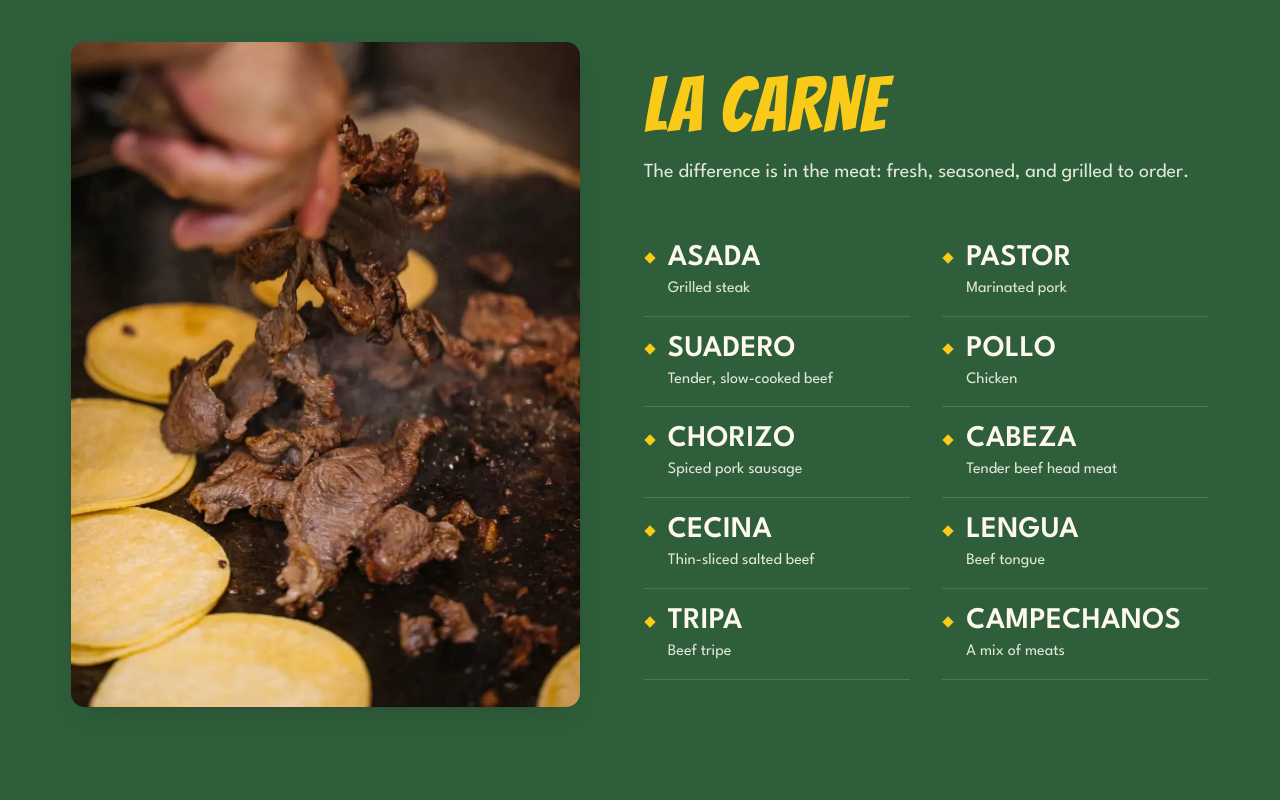
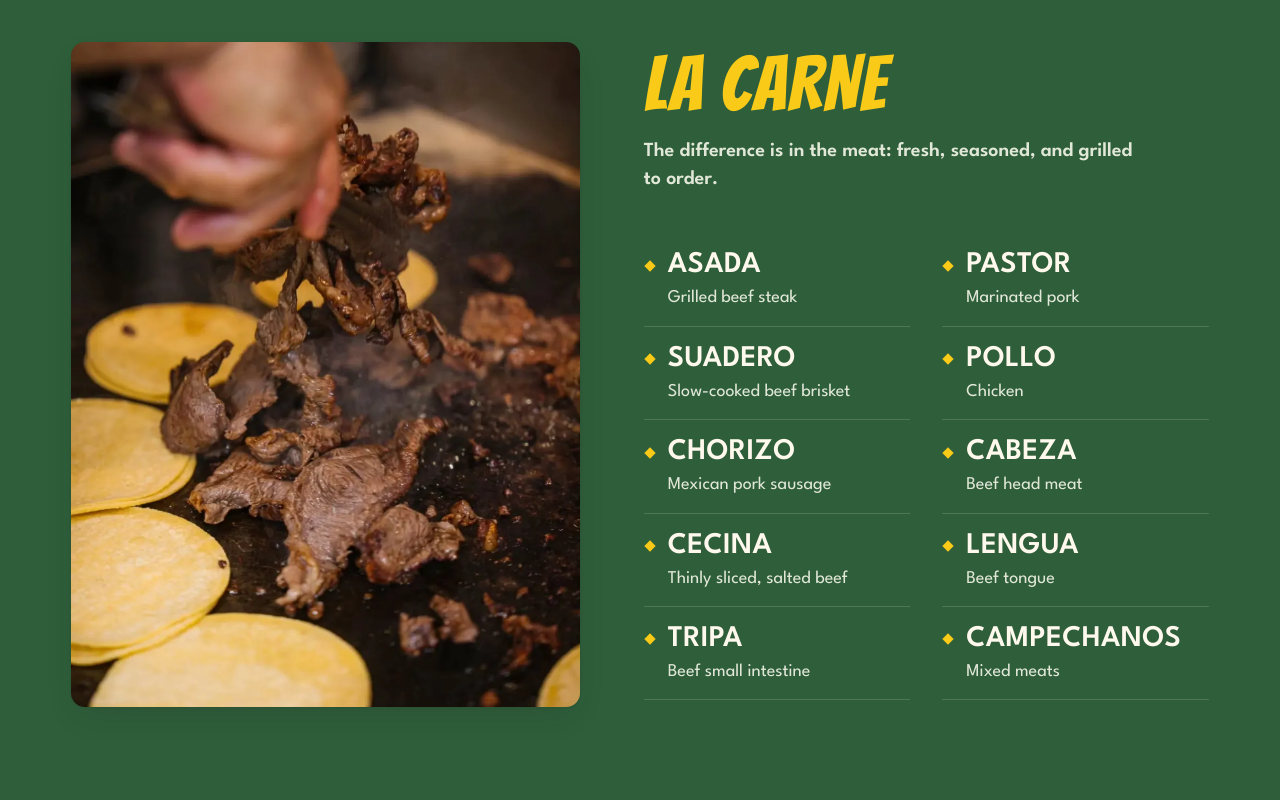
Before and after one commit to marco-lozada/el-taco-macho, a plain HTML site: page index.html in a window 1280 px wide. Shown: the part 880-1680 px from the top of the page. Drawn offline with Linux system fonts and the light colour scheme.

Commit message:
Meat descriptions, larger detail text, semibold lead lines
- Update the meat descriptions to the owner-supplied list (EN) with
  matching Spanish
- Detail lines (hero address note, meat descriptions, Find Us corner line,
  Catering note) go from 16px to 18px on all screens
- The line under each section heading is a semibold 20px lead, so the
  regular 18px detail lines read as secondary (the Find Us pairing)

Co-Authored-By: Claude Fable 5.2 <noreply@anthropic.com>

```diff
--- a/css/styles.css
+++ b/css/styles.css
@@ -92,9 +92,10 @@ main:focus { outline: none; }
 .skip-link:focus-visible { transform: none; }
 /* One line-icon style for the whole site. */
 .icon { flex: none; width: 22px; height: 22px; fill: none; stroke: currentColor; stroke-width: 2; stroke-linecap: round; stroke-linejoin: round; }
-/* One section voice: Bangers headline + one intro line. Each section sets its own colors. */
+/* One section voice: Bangers headline, then a semibold 20px lead line, then regular 18px
+   detail lines (the address/corner pairing in Find Us). Each section sets its own colors. */
 .section-title { font-family: var(--accent-font); font-weight: 400; font-size: clamp(52px, 6vw, 80px); line-height: .95; letter-spacing: .02em; text-transform: uppercase; }
-.section-intro { max-width: 52ch; margin-top: var(--space-4); font-size: var(--text-lg); line-height: 1.4; }
+.section-intro { max-width: 52ch; margin-top: var(--space-4); font-size: var(--text-lg); font-weight: 600; line-height: 1.4; }
 
 /* Buttons. Three heights: red primary 56px, outlined pills 48px, plain nav links 44px. */
 .btn { display: inline-flex; align-items: center; justify-content: center; gap: var(--space-2); min-height: 56px; padding: var(--space-3) var(--space-6); border: 0; border-radius: var(--radius); background: var(--chile); color: var(--crema); text-decoration: none; font-weight: 600; font-size: var(--text-base); line-height: 1.2; transition: background-color .18s, transform .18s cubic-bezier(.2, .8, .2, 1); }
@@ -137,7 +138,7 @@ main:focus { outline: none; }
 .visit-row + .visit-row { border-top: 1px solid var(--rule); }
 .visit-hours { font-size: var(--text-title); line-height: 1.1; letter-spacing: -.02em; }
 .visit-label { font-size: var(--text-lg); font-weight: 600; line-height: 1.25; }
-.visit-note { color: var(--muted); font-size: var(--text-md); line-height: 1.4; margin-top: calc(-1 * var(--space-1)); }
+.visit-note { color: var(--muted); font-size: var(--text-base); line-height: 1.4; margin-top: calc(-1 * var(--space-1)); }
 .visit-row .btn { margin-top: var(--space-1); }
 .where-link { text-decoration: none; }
 .where-link:hover { text-decoration: underline; }
@@ -168,7 +169,7 @@ main:focus { outline: none; }
 .meat { display: grid; grid-template-columns: 12px 1fr; column-gap: var(--space-3); align-content: center; padding-block: var(--space-4); border-bottom: 1px solid var(--on-green-rule); }
 .meat::before { content: ""; grid-row: 1; align-self: center; width: 8px; height: 8px; margin-left: 2px; background: var(--sun); transform: rotate(45deg); }
 .meat-name { grid-column: 2; font-size: var(--text-title); font-weight: 600; line-height: 1.1; letter-spacing: .01em; text-transform: uppercase; }
-.meat-desc { grid-column: 2; margin-top: var(--space-1); color: var(--on-green-muted); font-size: var(--text-md); line-height: 1.3; }
+.meat-desc { grid-column: 2; margin-top: var(--space-1); color: var(--on-green-muted); font-size: var(--text-base); line-height: 1.3; }
 .meat:has(.meat-photo) { grid-template-columns: 64px 1fr; }
 .meat:has(.meat-photo)::before { display: none; }
 .meat-photo { grid-row: 1 / span 2; width: 64px; height: 64px; object-fit: cover; border-radius: var(--radius-sm); }
@@ -184,7 +185,7 @@ main:focus { outline: none; }
 .find-heading { grid-area: head; }
 /* Same pairing as the hero's visit panel: address line, then a quieter detail line. */
 .find-address { margin-top: var(--space-4); font-size: var(--text-lg); font-weight: 600; line-height: 1.25; }
-.find-corner { margin-top: var(--space-1); color: var(--canela); font-size: var(--text-md); line-height: 1.4; }
+.find-corner { margin-top: var(--space-1); color: var(--canela); font-size: var(--text-base); line-height: 1.4; }
 .find-heading .btn { margin-top: var(--space-6); }
 .truck-frame { grid-area: photo; align-self: center; height: var(--feature-photo); overflow: hidden; border-radius: var(--radius); box-shadow: var(--shadow); }
 /* Anchored low so any cropping comes off the sky, not the truck. */
@@ -199,7 +200,7 @@ main:focus { outline: none; }
 /* The hero's split, mirrored like La Carne: hero-size photo left, copy and phone cards right. */
 .events-grid { display: grid; grid-template-columns: minmax(0, .9fr) minmax(0, 1fr); gap: var(--feature-gap); align-items: center; }
 .events-photo { width: 100%; height: var(--feature-photo); object-fit: cover; object-position: 50% 70%; border-radius: var(--radius); box-shadow: var(--shadow); }
-.events-note { margin-top: var(--space-4); font-size: var(--text-md); color: var(--on-jitomate); }
+.events-note { margin-top: var(--space-4); font-size: var(--text-base); color: var(--on-jitomate); }
 .calls { display: grid; grid-template-columns: repeat(2, minmax(0, 1fr)); gap: var(--space-3); margin-top: var(--head-gap); max-width: 560px; }
 .call { display: flex; gap: var(--space-3); align-items: center; min-height: 76px; padding: var(--space-3) var(--space-4); border-radius: var(--radius); background: var(--crema); color: var(--carbon); text-decoration: none; box-shadow: var(--shadow); transition: background-color .18s, transform .18s cubic-bezier(.2, .8, .2, 1); }
 .call:hover { background: var(--sun); transform: translateY(-1px); }
--- a/index.html
+++ b/index.html
@@ -157,16 +157,16 @@
              PHOTOS: to add one, put an <img class="meat-photo" src="images/meat-asada.webp" alt="" width="160" height="160">
              as the first child of that <li>. The row switches to a photo layout on its own. -->
         <ul class="meats">
-          <li class="meat"><span class="meat-name">Asada</span><span class="meat-desc" data-i18n="meat.asada">Grilled steak</span></li>
+          <li class="meat"><span class="meat-name">Asada</span><span class="meat-desc" data-i18n="meat.asada">Grilled beef steak</span></li>
           <li class="meat"><span class="meat-name">Pastor</span><span class="meat-desc" data-i18n="meat.pastor">Marinated pork</span></li>
-          <li class="meat"><span class="meat-name">Suadero</span><span class="meat-desc" data-i18n="meat.suadero">Tender, slow-cooked beef</span></li>
+          <li class="meat"><span class="meat-name">Suadero</span><span class="meat-desc" data-i18n="meat.suadero">Slow-cooked beef brisket</span></li>
           <li class="meat"><span class="meat-name">Pollo</span><span class="meat-desc" data-i18n="meat.pollo">Chicken</span></li>
-          <li class="meat"><span class="meat-name">Chorizo</span><span class="meat-desc" data-i18n="meat.chorizo">Spiced pork sausage</span></li>
-          <li class="meat"><span class="meat-name">Cabeza</span><span class="meat-desc" data-i18n="meat.cabeza">Tender beef head meat</span></li>
-          <li class="meat"><span class="meat-name">Cecina</span><span class="meat-desc" data-i18n="meat.cecina">Thin-sliced salted beef</span></li>
+          <li class="meat"><span class="meat-name">Chorizo</span><span class="meat-desc" data-i18n="meat.chorizo">Mexican pork sausage</span></li>
+          <li class="meat"><span class="meat-name">Cabeza</span><span class="meat-desc" data-i18n="meat.cabeza">Beef head meat</span></li>
+          <li class="meat"><span class="meat-name">Cecina</span><span class="meat-desc" data-i18n="meat.cecina">Thinly sliced, salted beef</span></li>
           <li class="meat"><span class="meat-name">Lengua</span><span class="meat-desc" data-i18n="meat.lengua">Beef tongue</span></li>
-          <li class="meat"><span class="meat-name">Tripa</span><span class="meat-desc" data-i18n="meat.tripa">Beef tripe</span></li>
-          <li class="meat"><span class="meat-name">Campechanos</span><span class="meat-desc" data-i18n="meat.campechanos">A mix of meats</span></li>
+          <li class="meat"><span class="meat-name">Tripa</span><span class="meat-desc" data-i18n="meat.tripa">Beef small intestine</span></li>
+          <li class="meat"><span class="meat-name">Campechanos</span><span class="meat-desc" data-i18n="meat.campechanos">Mixed meats</span></li>
         </ul>
       </div>
     </section>
--- a/js/main.js
+++ b/js/main.js
@@ -47,16 +47,16 @@ const STRINGS = {
     "visit.igCta": "Check Instagram for schedule updates",
     "visit.cross": "Corner of Ashlan & Marks",
 
-    "meat.asada": "Grilled steak",
+    "meat.asada": "Grilled beef steak",
     "meat.pastor": "Marinated pork",
-    "meat.suadero": "Tender, slow-cooked beef",
+    "meat.suadero": "Slow-cooked beef brisket",
     "meat.pollo": "Chicken",
-    "meat.chorizo": "Spiced pork sausage",
-    "meat.cabeza": "Tender beef head meat",
-    "meat.cecina": "Thin-sliced salted beef",
+    "meat.chorizo": "Mexican pork sausage",
+    "meat.cabeza": "Beef head meat",
+    "meat.cecina": "Thinly sliced, salted beef",
     "meat.lengua": "Beef tongue",
-    "meat.tripa": "Beef tripe",
-    "meat.campechanos": "A mix of meats",
+    "meat.tripa": "Beef small intestine",
+    "meat.campechanos": "Mixed meats",
 
     "carne.intro": "The difference is in the meat: fresh, seasoned, and grilled to order.",
     "carne.photoAlt": "Meat being turned with tongs on the grill, beside a row of fresh tortillas",
@@ -104,15 +104,15 @@ const STRINGS = {
     "visit.igCta": "Avisos de horario en Instagram",
     "visit.cross": "Esquina de Ashlan y Marks",
 
-    "meat.asada": "Bistec asado",
+    "meat.asada": "Bistec de res asado",
     "meat.pastor": "Cerdo adobado",
-    "meat.suadero": "Res suave, cocida lentamente",
+    "meat.suadero": "Pecho de res cocido lentamente",
     "meat.pollo": "Pollo",
-    "meat.chorizo": "Chorizo de cerdo con especias",
-    "meat.cabeza": "Carne suave de cabeza de res",
+    "meat.chorizo": "Chorizo de cerdo",
+    "meat.cabeza": "Carne de cabeza de res",
     "meat.cecina": "Res salada en corte delgado",
     "meat.lengua": "Lengua de res",
-    "meat.tripa": "Tripa de res",
+    "meat.tripa": "Intestino delgado de res",
     "meat.campechanos": "Mezcla de carnes",
 
     "carne.intro": "Aquí la diferencia está en la carne: fresca, bien sazonada y asada al momento.",
```
